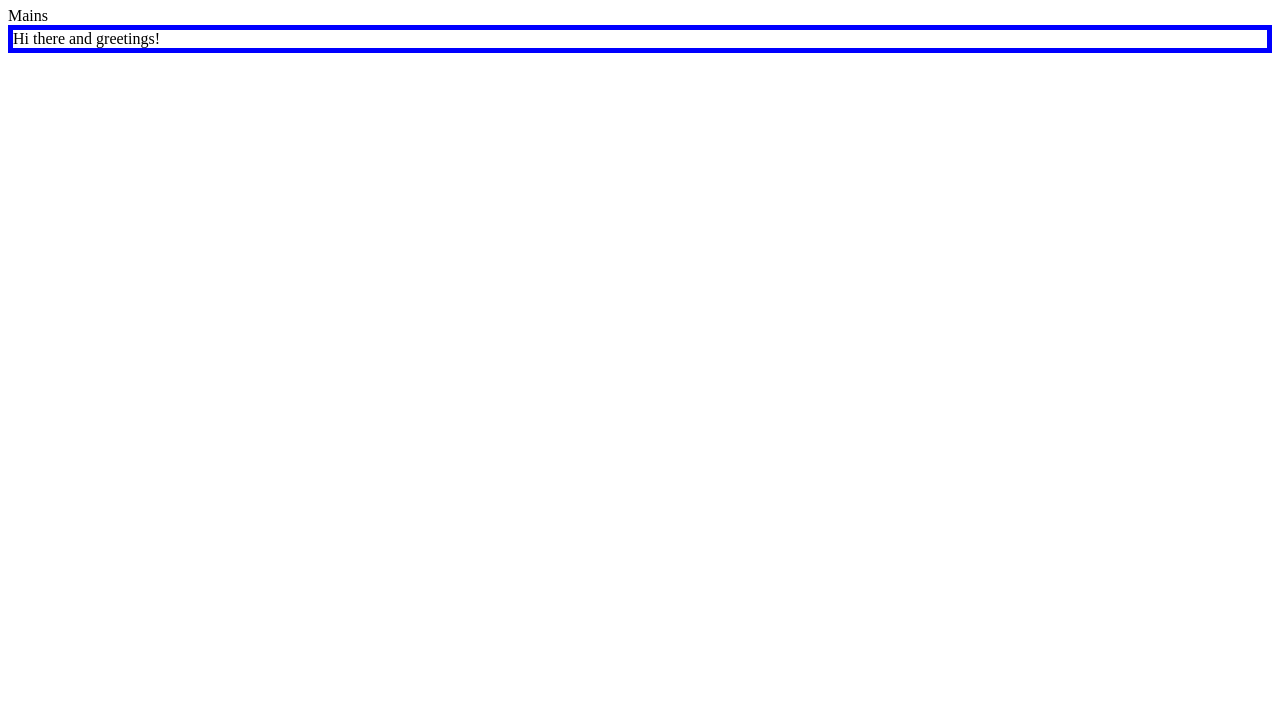
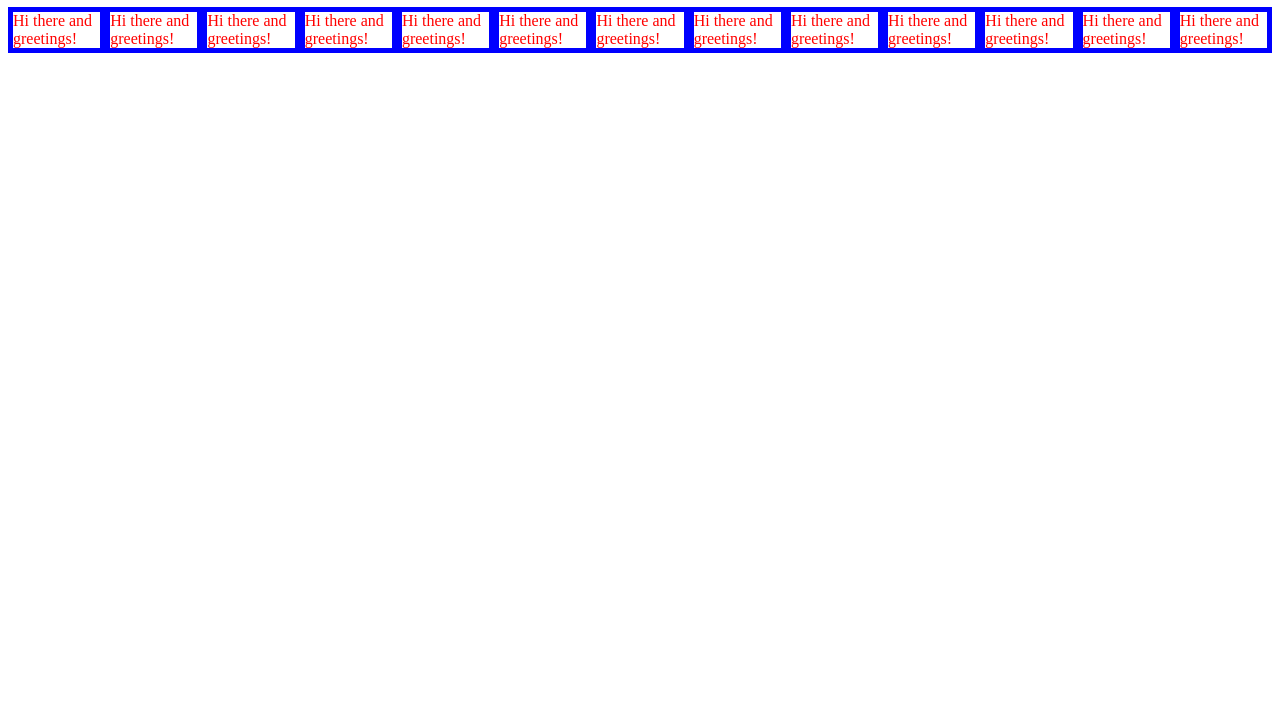
Before and after one commit to ShamrezAli/etch-a-sketch, a plain HTML site: page index.html in a window 1280 px wide. Shown: the part 73-800 px from the top of the page. Drawn offline with Linux system fonts and the light colour scheme.

Commit message:
Create a row of boxes upon entering a number

```diff
--- a/index.html
+++ b/index.html
@@ -8,8 +8,8 @@
 </head>
 <body>
     <h1>Grid-Based Drawing Tool</h1>
-    <div class="grid" id="mainGrid">Mains</div>
-    <div class="testGrid" id="testGrid"></div>
+    <div class="gridContainer" id="gridContainer">
+    </div>
 <script src="script.js"></script>
 </body>
 </html>
--- a/script.js
+++ b/script.js
@@ -1,29 +1,14 @@
 document.body.onload = addElement;
 
-/* function addElement() {
-    for (let i=0; i<16; i++) {
-        const newDiv = document.createElement("div");
-        const divBorder = newDiv.style.border = "thick solid #0000FF"
-        newDiv.appendChild(divBorder);
-        const currentDiv = document.getElementById("mainGrid");
-        document.body.insertBefore(newDiv, currentDiv);
-    }
-} */
-
-/* function testBorder() {
-    const newDiv = document.createElement("div");
-    newDiv.setAttribute("id", "testID");
-    document.getElementById("testID").style.border = "thick solid #0000FF";
-    const newContent = document.createTextNode("div");
-    newDiv.appendChild(newContent)
-    const currentDiv = document.getElementById("mainGrid");
-    document.body.insertBefore(newDiv, currentDiv);
-}
- */
+let gridNum = 13;
 
 function addElement() {
+
+    for (let i = 0; i<gridNum; i++) {
         // create a new div element
         const newDiv = document.createElement("div");
+
+        newDiv.setAttribute("class", "theGrids")
 
         // and give it some content
         const newContent = document.createTextNode("Hi there and greetings!");
@@ -34,6 +19,8 @@ function addElement() {
         newDiv.appendChild(newContent);
 
         // add the newly created element and its content into the DOM
-    const currentDiv = document.getElementById("div1");
-    document.body.insertBefore(newDiv, currentDiv);
+        const currentDiv = document.getElementById("gridContainer");
+
+        currentDiv.appendChild(newDiv);
     }
+}
--- a/style.css
+++ b/style.css
@@ -0,0 +1,8 @@
+.gridContainer {
+    display: flex;
+}
+
+.theGrids {
+    flex: 1;
+    color: red;
+}
```
Lines whose indentation alone changed are shown as unchanged.
